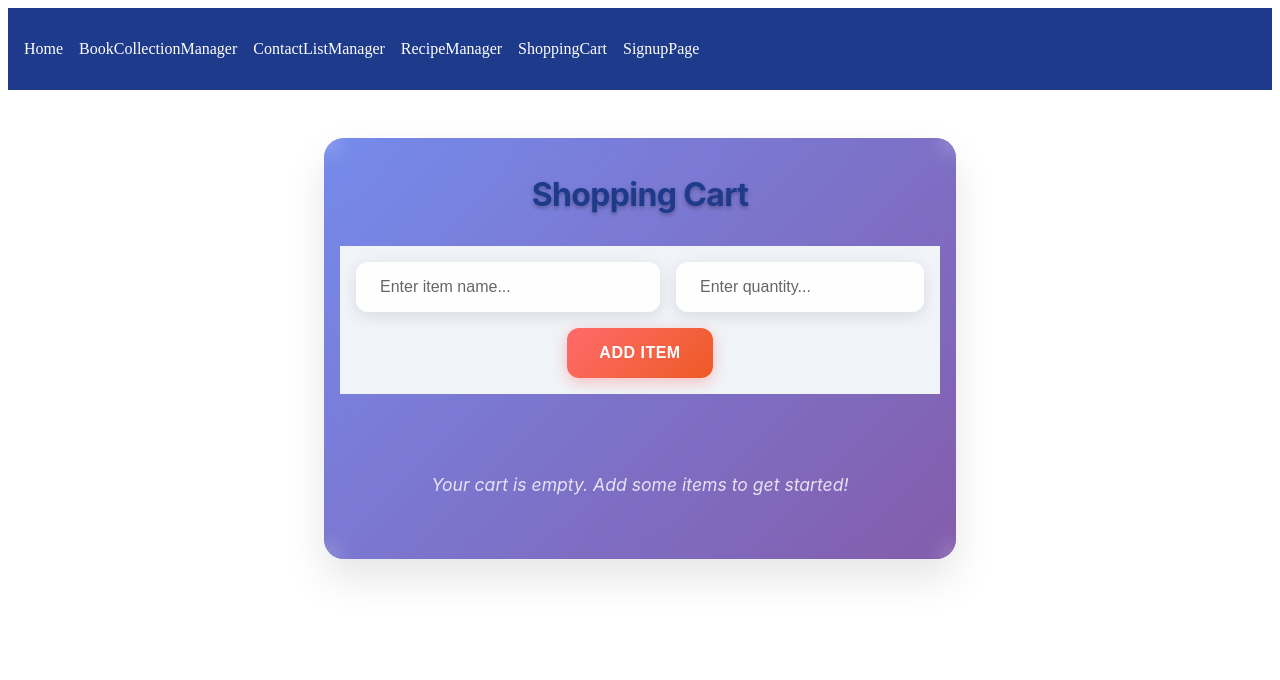
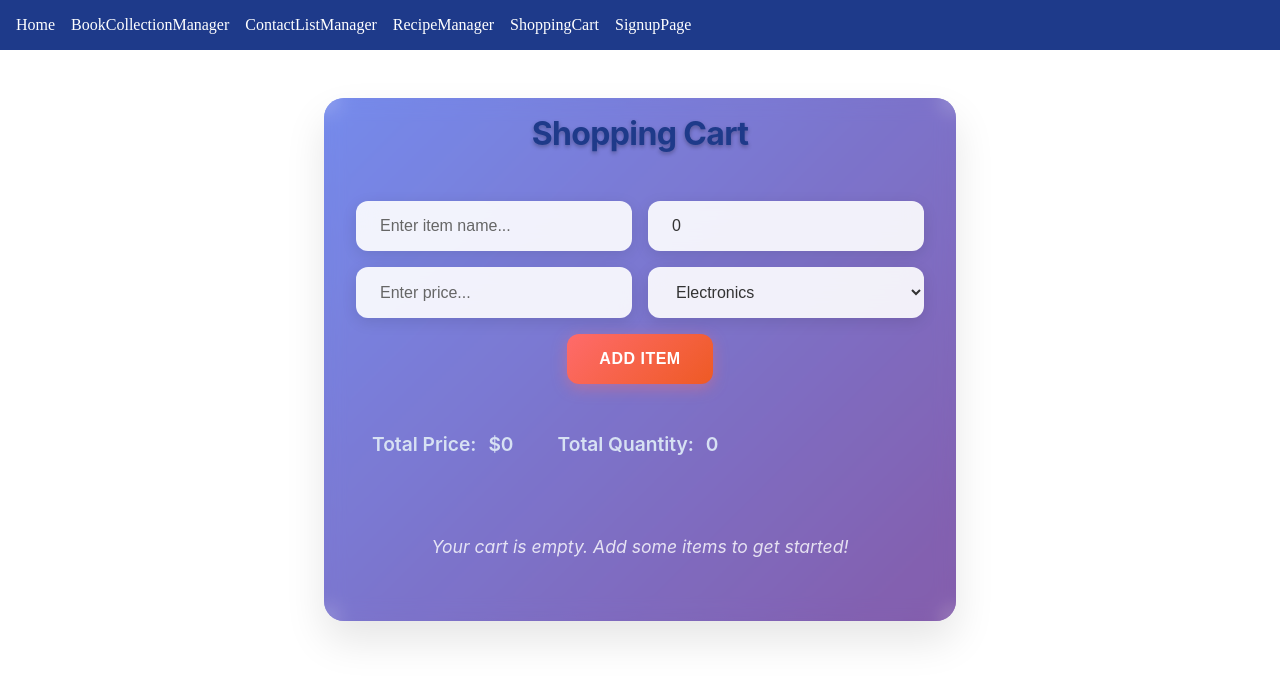
Before and after one commit to SeoBlack/cm1-group-8, a React (Vite) app: page /#/shoppingcart in a window 1280 px wide. Shown: the top 680 px of the page. Built offline with nearby package versions, Linux system fonts and the light colour scheme.

Commit message:
add more features

```diff
--- a/src/components/ShoppingCart/Form.jsx
+++ b/src/components/ShoppingCart/Form.jsx
@@ -1,4 +1,5 @@
 import React from "react";
+import { categories } from "./constants";
 
 export default function Form({ newItem, handleInputChange, onAddItem }) {
   return (
@@ -20,6 +21,28 @@ export default function Form({ newItem, handleInputChange, onAddItem }) {
         className="input-field"
         id="quantity"
       />
+      <input
+        type="number"
+        placeholder="Enter price..."
+        name="price"
+        value={newItem.price}
+        onChange={handleInputChange}
+        className="input-field"
+        id="price"
+      />
+      <select
+        name="category"
+        value={newItem.category}
+        onChange={handleInputChange}
+        className="input-field"
+        id="category"
+      >
+        {categories.map((category) => (
+          <option key={category} value={category}>
+            {category}
+          </option>
+        ))}
+      </select>
       <button onClick={onAddItem} className="add-button">
         Add item
       </button>
--- a/src/components/ShoppingCart/ItemsList.jsx
+++ b/src/components/ShoppingCart/ItemsList.jsx
@@ -1,17 +1,88 @@
-import React from "react";
-import { Trash2 } from "lucide-react";
+import React, { useMemo } from "react";
+import {
+  Trash2,
+  Package,
+  Monitor,
+  Shirt,
+  Sofa,
+  Book,
+  Tag,
+  Hash,
+  DollarSign,
+} from "lucide-react";
+
+// Icon mapping for categories
+const categoryIcons = {
+  Electronics: Monitor,
+  Clothing: Shirt,
+  Furniture: Sofa,
+  Books: Book,
+  Other: Package,
+};
 
 export default function ItemsList({ items, onDeleteItem }) {
+  const totalPrice = useMemo(() => {
+    return Math.round(
+      items.reduce((acc, item) => acc + item.price * item.quantity, 0)
+    );
+  }, [items]);
+  const totalQuantity = useMemo(() => {
+    return items.reduce((acc, item) => acc + Number(item.quantity), 0);
+  }, [items]);
   return (
+    <>
+      <div className="total-price-container">
+        <div className="total-price">
+          <span className="total-price-label">Total Price:</span>
+          <span className="total-price-value">${totalPrice}</span>
+        </div>
+        <div className="total-quantity">
+          <span className="total-quantity-label">Total Quantity:</span>
+          <span className="total-quantity-value">{totalQuantity}</span>
+        </div>
+      </div>
       <ol className="shopping-cart-list">
-      {items.map((item, index) => (
+        {items.map((item, index) => {
+          const CategoryIcon = categoryIcons[item.category] || Package;
+          return (
             <li key={index} className="shopping-cart-item">
-          {item.itemName} - {item.quantity}
-          <div onClick={() => onDeleteItem(index)} className="delete-button">
+              <div className="item-content">
+                <div className="item-header-container">
+                  <div className="item-header">
+                    <CategoryIcon className="category-icon" />
+                    <span className="item-name">{item.itemName}</span>
+                  </div>
+                  <div
+                    onClick={() => onDeleteItem(index)}
+                    className="delete-button"
+                  >
                     <Trash2 />
                   </div>
+                </div>
+                <div className="item-details-container">
+                  <div className="detail-item">
+                    <Hash className="detail-icon" />
+                    <span className="detail-label">Qty:</span>
+                    <span className="detail-value">{item.quantity}</span>
+                  </div>
+                  {item.price && (
+                    <div className="detail-item">
+                      <DollarSign className="detail-icon" />
+                      <span className="detail-label">Price:</span>
+                      <span className="detail-value">${item.price}</span>
+                    </div>
+                  )}
+                  <div className="detail-item">
+                    <Tag className="detail-icon" />
+                    <span className="detail-label">Category:</span>
+                    <span className="detail-value">{item.category}</span>
+                  </div>
+                </div>
+              </div>
             </li>
-      ))}
+          );
+        })}
       </ol>
+    </>
   );
 }
--- a/src/components/ShoppingCart/ShoppingCart.css
+++ b/src/components/ShoppingCart/ShoppingCart.css
@@ -1,4 +1,20 @@
-/* Modern Shopping Cart Styles */
+/* reset */
+* {
+  margin: 0;
+  margin-top: 0;
+  margin-bottom: 0;
+  margin-left: 0;
+  margin-right: 0;
+  padding: 0;
+  padding-top: 0;
+  padding-bottom: 0;
+  padding-left: 0;
+  padding-right: 0;
+}
+.page-content div {
+  background-color: transparent !important;
+}
+
 .shopping-cart {
   font-family: "Inter", -apple-system, BlinkMacSystemFont, "Segoe UI", "Roboto",
     sans-serif;
@@ -49,9 +65,9 @@
 .shopping-cart-form {
   display: flex;
   gap: 1rem;
-  margin-bottom: 2rem;
   flex-wrap: wrap;
   justify-content: center;
+  background-color: transparent !important;
 }
 .input-field {
   padding: 1rem 1.5rem;
@@ -67,10 +83,6 @@
   min-width: 200px;
   flex: 1;
 }
-#quantity {
-  max-width: 50px;
-}
-
 .input-field:focus {
   outline: none;
   background: rgba(255, 255, 255, 1);
@@ -114,19 +126,56 @@
   margin: 0;
 }
 
+.total-price-container {
+  display: flex;
+  flex-direction: row;
+  gap: 0.75rem;
+  margin: 0 !important;
+}
+.total-price {
+  display: flex;
+  flex-direction: row;
+  gap: 0.75rem;
+  margin: 0 !important;
+}
+.total-quantity {
+  display: flex;
+  flex-direction: row;
+  gap: 0.75rem;
+  margin: 0 !important;
+}
+.total-price-label {
+  font-size: 1.2rem;
+  font-weight: 600;
+  color: #d7e1f3;
+}
+.total-quantity-label {
+  font-size: 1.2rem;
+  font-weight: 600;
+  color: #d7e1f3;
+}
+.total-price-value {
+  font-size: 1.2rem;
+  font-weight: 600;
+  color: #d7e1f3;
+}
+.total-quantity-value {
+  font-size: 1.2rem;
+  font-weight: 600;
+  color: #d7e1f3;
+}
 .shopping-cart-item {
   background: rgba(255, 255, 255, 0.95);
   margin: 1rem 0;
-  /* padding: 1.5rem; */
-  padding: 0.5rem;
   border-radius: 16px;
   box-shadow: 0 8px 32px rgba(0, 0, 0, 0.1);
   display: flex;
   justify-content: space-between;
-  align-items: center;
+  align-items: flex-start;
   transition: all 0.3s ease;
   backdrop-filter: blur(10px);
   border: 1px solid rgba(255, 255, 255, 0.2);
+  gap: 1rem;
 }
 
 .shopping-cart-item:hover {
@@ -134,11 +183,88 @@
   box-shadow: 0 12px 40px rgba(0, 0, 0, 0.15);
 }
 
-.shopping-cart-item span {
-  font-size: 1.1rem;
+.item-content {
+  flex: 1;
+  display: flex;
+  flex-direction: column;
+  gap: 0.75rem;
+  margin: 0 !important;
+}
+
+.item-header-container {
+  display: flex;
+  flex-direction: row;
+  justify-content: space-between;
+  margin: 0 !important;
+  padding: 0 !important;
+}
+.item-details-container {
+  display: flex;
+  flex-direction: row;
+  gap: 0.75rem;
+  margin: 0 !important;
+  padding: 0 !important;
+}
+
+.item-header {
+  display: flex;
+  align-items: center;
+  gap: 0.75rem;
+  margin: 0 !important;
+  padding: 0 !important;
+}
+
+.category-icon {
+  width: 20px;
+  height: 20px;
+  color: #667eea;
+  flex-shrink: 0;
+}
+
+.item-name {
+  font-size: 1.2rem;
+  font-weight: 600;
+  color: #2d3748;
+  line-height: 1.4;
+}
+
+.item-details {
+  display: flex;
+  flex-wrap: wrap;
+  gap: 1rem;
+  margin-left: 1.75rem;
+}
+
+.detail-item {
+  display: flex;
+  align-items: center;
+  gap: 0.5rem;
+  background: rgba(102, 126, 234, 0.08);
+  padding: 0.4rem 0.8rem;
+  border-radius: 8px;
+  border: 1px solid rgba(102, 126, 234, 0.15);
+  margin-top: 0 !important;
+}
+
+.detail-icon {
+  width: 14px;
+  height: 14px;
+  color: #667eea;
+  flex-shrink: 0;
+}
+
+.detail-label {
+  font-size: 0.85rem;
   font-weight: 500;
-  color: #333;
-  flex: 1;
+  color: #718096;
+  text-transform: uppercase;
+  letter-spacing: 0.5px;
+}
+
+.detail-value {
+  font-size: 0.9rem;
+  font-weight: 600;
+  color: #2d3748;
 }
 
 .delete-button {
@@ -153,7 +279,8 @@
   align-items: center;
   justify-content: center;
   transition: all 0.3s ease;
-  margin-top: 0 !important;
+  flex-shrink: 0;
+  border: 1px solid rgba(255, 107, 107, 0.2);
 }
 
 .delete-button:hover {
@@ -161,10 +288,16 @@
   background: linear-gradient(135deg, #ff6b6b, #ee5a24);
   transform: scale(1.1);
   box-shadow: 0 4px 15px rgba(255, 107, 107, 0.4);
+  border-color: transparent;
 }
 
 .delete-button:active {
   transform: scale(0.95);
+}
+
+.delete-button svg {
+  width: 16px;
+  height: 16px;
 }
 
 /* Empty state */
@@ -200,10 +333,16 @@
   .shopping-cart-item {
     flex-direction: column;
     gap: 1rem;
-    text-align: center;
+    align-items: stretch;
+  }
+
+  .item-details {
+    margin-left: 0;
+    justify-content: center;
   }
 
   .delete-button {
-    margin-left: 0;
+    align-self: center;
+    margin-top: 0.5rem;
   }
 }
--- a/src/components/ShoppingCart/ShoppingCart.jsx
+++ b/src/components/ShoppingCart/ShoppingCart.jsx
@@ -2,10 +2,17 @@ import React, { useState } from "react";
 import "./ShoppingCart.css";
 import Form from "./Form";
 import ItemsList from "./ItemsList";
+import { categories } from "./constants";
 
 function ShoppingCart() {
   const [items, setItems] = useState([]);
-  const [newItem, setNewItem] = useState({ itemName: "", quantity: "" });
+  const [newItem, setNewItem] = useState({
+    itemName: "",
+    quantity: 0,
+    price: "",
+    category: categories[0],
+    discount: "",
+  });
 
   function handleInputChange(event) {
     const { name, value } = event.target;
@@ -20,7 +27,13 @@ function ShoppingCart() {
   function handleAddItem() {
     if (newItem.itemName.trim() !== "" && newItem.quantity.trim() !== "") {
       setItems((i) => [...i, newItem]);
-      setNewItem({ itemName: "", quantity: "" });
+      setNewItem({
+        itemName: "",
+        quantity: 0,
+        price: "",
+        category: categories[0],
+        discount: "",
+      });
     }
   }
 
--- /dev/null
+++ b/src/components/ShoppingCart/constants.js
@@ -0,0 +1,7 @@
+export const categories = [
+  "Electronics",
+  "Clothing",
+  "Furniture",
+  "Books",
+  "Other",
+];
```
Lines whose indentation alone changed are shown as unchanged.
